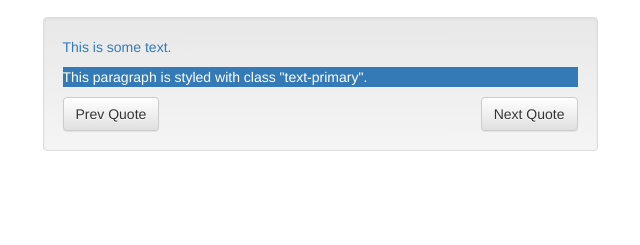
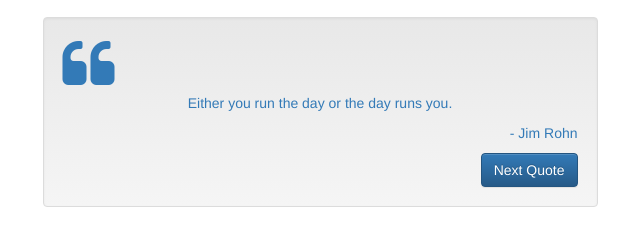
Before and after one commit to j7an/random-quote-machine, a plain HTML site: page index.html in a window 1280 px wide. Shown: the part 103-348 px from the top of the page, without its empty margins (320-960 px from the left). Drawn offline with nearby package versions, Linux system fonts and the light colour scheme.

Commit message:
Working random quote functionality

```diff
--- a/index.html
+++ b/index.html
@@ -11,6 +11,8 @@
 		<!-- Latest compiled and minified JavaScript -->
 		<script src="https://maxcdn.bootstrapcdn.com/bootstrap/3.3.6/js/bootstrap.min.js" integrity="sha384-0mSbJDEHialfmuBBQP6A4Qrprq5OVfW37PRR3j5ELqxss1yVqOtnepnHVP9aJ7xS" crossorigin="anonymous"></script>
 
+		<link rel="stylesheet" href="https://maxcdn.bootstrapcdn.com/font-awesome/4.5.0/css/font-awesome.min.css">
+
 		<script src="https://ajax.googleapis.com/ajax/libs/jquery/2.2.2/jquery.min.js"></script>
 
 		<!-- <script>
@@ -23,9 +25,40 @@
 			});
 		</script> -->
 		<script>
+			var quotes = [];
+			var quoteIndex = 0;
+
+			$( document ).ready(function() {
+			    //alert("Working");
+				//document.getElementById("quote-text").innerHTML = quotes[0].quote;
+			    //document.getElementById("quote-author").innerHTML = "- " + quotes[0].author;
+			    //alert(Math.floor(Math.random() * quotes.length));
+			    randQuote();
+			});
+
+			quotes = [
+				{ "quote": "In order to succeed, we must first believe that we can.", "author": "Nikos Kazantzakis" },
+				{ "quote": "Either you run the day or the day runs you.", "author": "Jim Rohn" },
+				{ "quote": "Life is 10% what happens to you and 90% how you react to it.", "author": "Charles R. Swindoll" },
+				{ "quote": "A creative man is motivated by the desire to achieve, not by the desire to beat others.", "author": "Ayn Rand" },
+				{ "quote": "You are never too old to set another goal or to dream a new dream.", "author": "C. S. Lewis" },
+				{ "quote": "The secret of getting ahead is getting started.", "author": "Mark Twain" },
+				{ "quote": "It does not matter how slowly you go as long as you do not stop.", "author": "Confucius" },
+				{ "quote": "Knowing is not enough; we must apply. Willing is not enough; we must do.", "author": "Johann Wolfgang von Goethe" },
+				{ "quote": "Our greatest weakness lies in giving up. The most certain way to succeed is always to try just one more time.", "author": "Thomas A. Edison" },
+				{ "quote": "Start where you are. Use what you have. Do what you can.", "author": "Arthur Ashe" }
+			]
+
+			function randQuote() {
+				quoteIndex = Math.floor(Math.random() * quotes.length);
+				document.getElementById("quote-text").innerHTML = quotes[quoteIndex].quote;
+			    document.getElementById("quote-author").innerHTML = "- " + quotes[quoteIndex].author;
+			}
+			/*
 			function newQuote() {
-			    document.getElementById("quote2").innerHTML = "Have a nice day!";
-			}
+				document.getElementById("quote-text").innerHTML = quotes[8].quote;
+			    document.getElementById("quote-author").innerHTML = "- " + quotes[8].author;
+			} */
 		</script>
 	</head>
 	<body>
@@ -38,10 +71,11 @@
 								<h1 class="text-primary text-center">Random Quote Machine</h1>
 							</div>
 							<div class="well clearfix">
-								<p id="quote1" class="text-primary">This is some text.</p>
-								<p id="quote2" class="bg-primary">This paragraph is styled with class "text-primary".</p>
-								<button type="button" class="btn btn-default pull-left">Prev Quote</button>
-								<button type="button" class="btn btn-default pull-right" onclick="newQuote()">Next Quote</button>
+								<i class="text-primary fa fa-quote-left fa-4x"></i>
+								<p id="quote-text" class="text-primary text-center">Quote Text.</p>
+								<p id="quote-author" class="text-primary text-right">Author Text</p>
+								<!-- <button type="button" class="btn btn-default pull-left">Prev Quote</button> -->
+								<button type="button" class="btn btn-primary pull-right" onclick="randQuote()">Next Quote</button>
 							</div>
 						</div>
 					<div class="col-md-3"></div>
```
